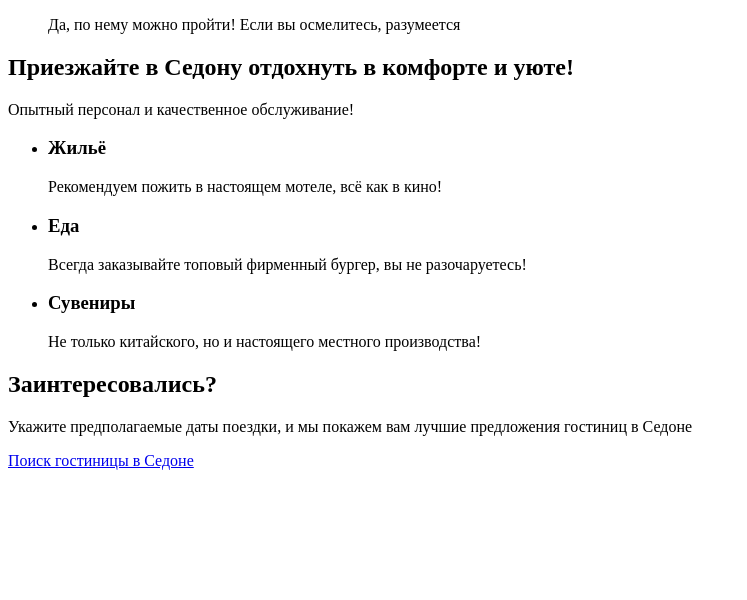
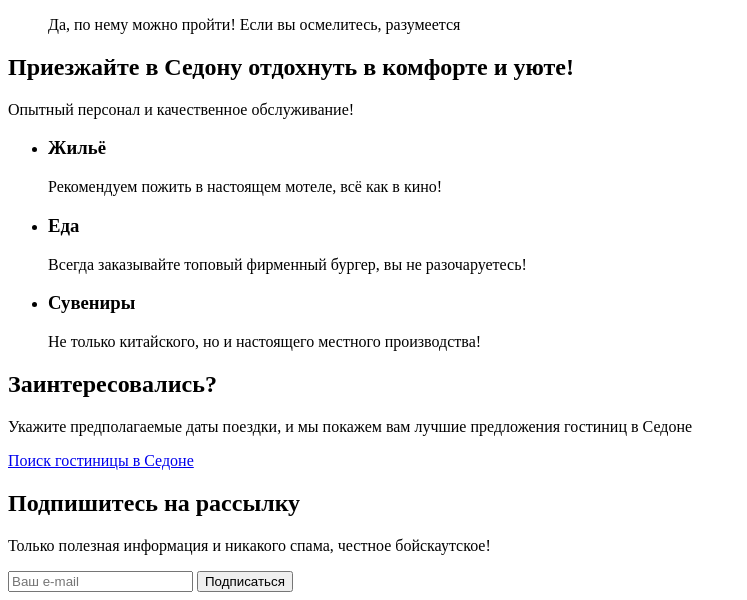
Before and after one commit to htmlacademy-htmlcss/341759-sedona-37, a plain HTML site: page index.html in a window 1280 px wide. Shown: the part 770-1370 px from the top of the page, without its empty margins (0-747 px from the left). Before the commit the page ends 1248 px from the top, so only its background shows below. Drawn offline with Linux system fonts and the light colour scheme.

Commit message:
Добавляет подписку

```diff
--- a/index.html
+++ b/index.html
@@ -92,6 +92,14 @@
         <p>Укажите предполагаемые даты поездки, и мы покажем вам лучшие предложения гостиниц в Седоне</p>
         <a href="#" class="button-brown">Поиск гостиницы в Седоне</a>
       </section>
+      <section class="subscription">
+        <h2>Подпишитесь на рассылку</h2>
+        <p>Только полезная информация и никакого спама, честное бойскаутское!</p>
+        <form action="https://echo.htmlacademy.ru/" method="post" class="subscription-form">
+          <input type="email" name="subscription-email" placeholder="Ваш e-mail">
+          <button class="button-blue" type="submit">Подписаться</button>
+        </form>
+      </section>
     </main>
 
 
```
